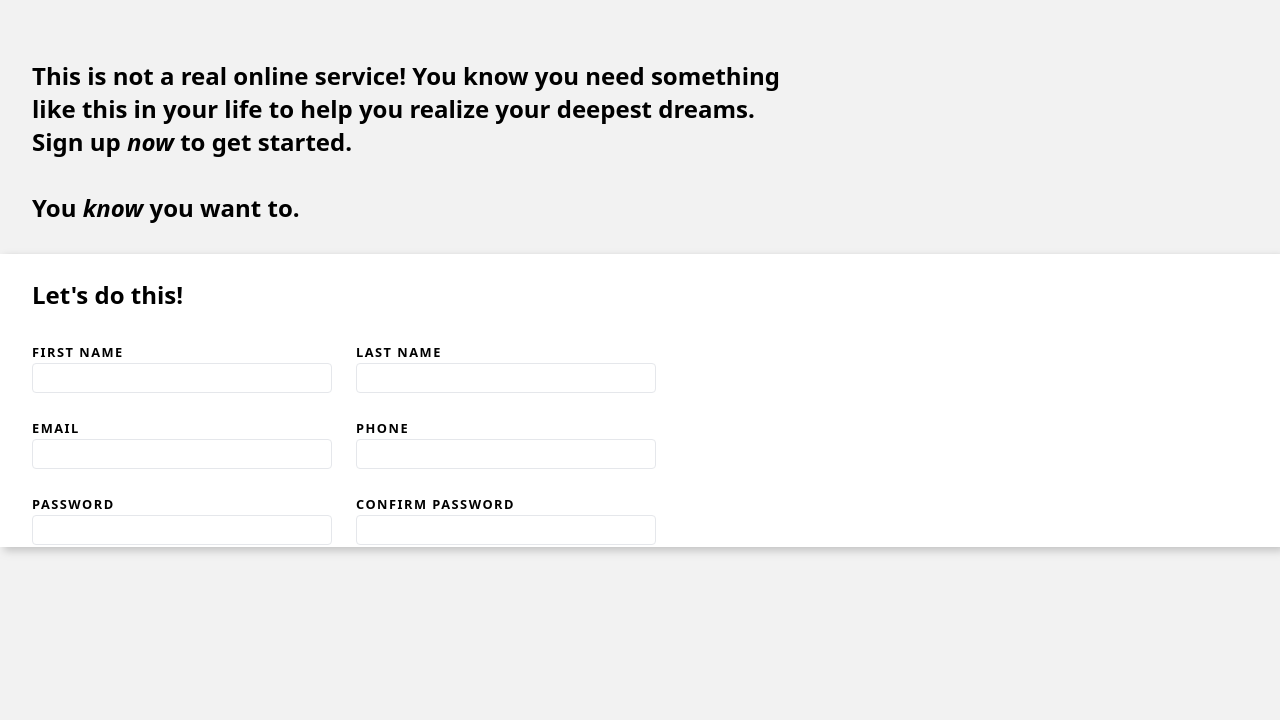
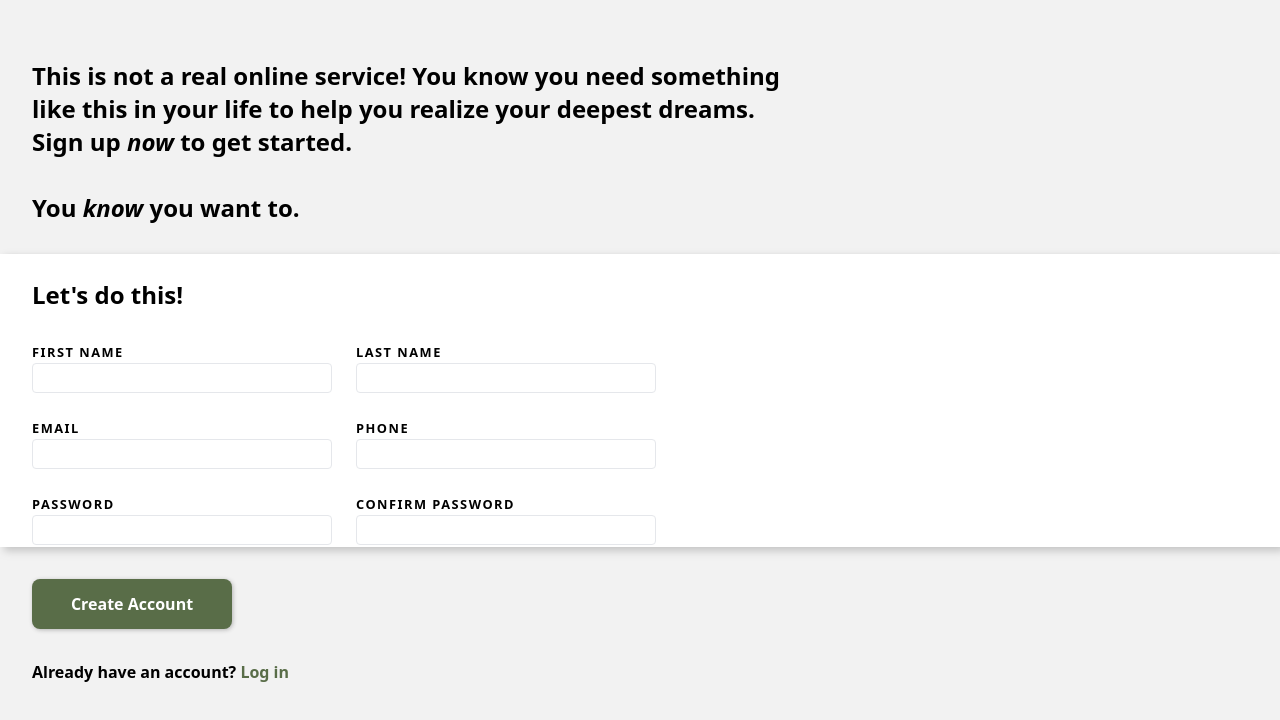
Before and after one commit to ahmedhanyh/sign-up-form, a website: page index.html in a window 1280 px wide. Drawn offline with Linux system fonts and the light colour scheme.

Commit message:
Finish the last buttons' section

```diff
--- a/css/style.css
+++ b/css/style.css
@@ -13,6 +13,7 @@
   font-family: system-ui, -apple-system, BlinkMacSystemFont, "Segoe UI", Roboto,
     Oxygen, Ubuntu, Cantarell, "Open Sans", "Helvetica Neue", sans-serif;
   font-size: 16px;
+  font-weight: 600;
 }
 
 .image-sidebar {
@@ -116,12 +117,12 @@ label,
 button {
   font-family: inherit;
   font-size: inherit;
+  font-weight: inherit;
   width: 300px;
 }
 
 label {
   font-size: 0.8rem;
-  font-weight: bold;
   letter-spacing: 1.5px;
 }
 
@@ -152,3 +153,40 @@ input:focus-visible {
   border-color: blue;
   box-shadow: 2px 2px 8px #b5b5b5;
 }
+
+/* buttons section */
+button {
+  display: block;
+
+  width: 200px;
+  height: 50px;
+
+  margin: 32px;
+  padding: 12px 24px;
+
+  background-color: #596d48;
+
+  border: none;
+  border-radius: 8px;
+
+  box-shadow: 1px 1px 4px #b5b5b5;
+
+  color: white;
+  font-weight: bold;
+
+  cursor: pointer;
+}
+
+button:hover {
+  background-color: #6e7e60;
+}
+
+.buttons-container p {
+  margin: 32px;
+}
+
+.buttons-container a {
+  text-decoration: none;
+  font-weight: bold;
+  color: #596d48;
+}
--- a/index.html
+++ b/index.html
@@ -69,7 +69,10 @@
           </div>
         </form>
       </section>
-      <section class="buttons-container"></section>
+      <section class="buttons-container">
+        <button>Create Account</button>
+        <p>Already have an account? <a href="#">Log in</a></p>
+      </section>
     </div>
     <script src="js/script.js"></script>
   </body>
```
